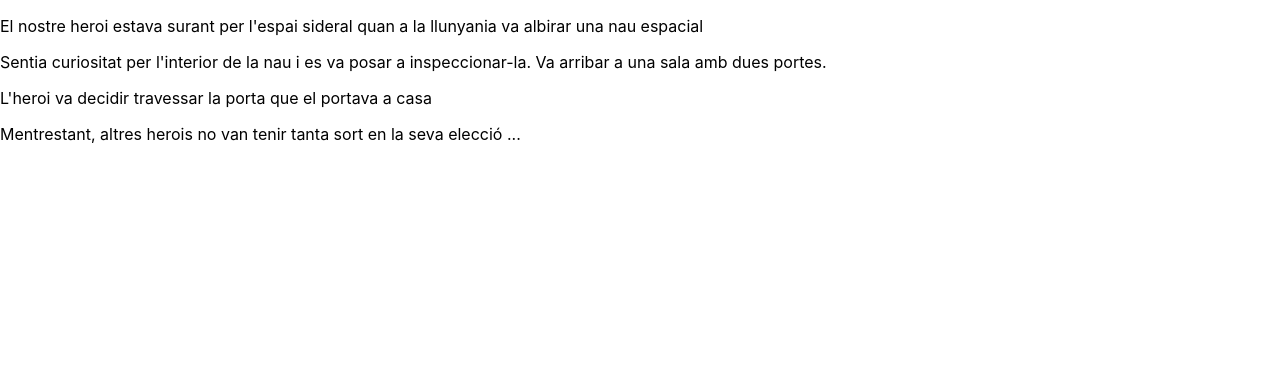
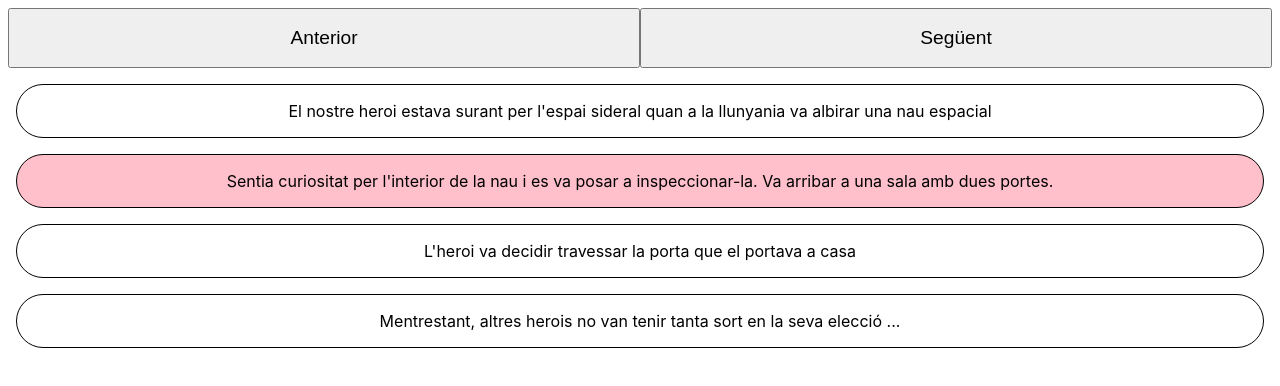
Before and after one commit to maricherni/front-end-sprint-6, a React (Create React App) app: page / in a window 1280 px wide. Shown: the top 386 px of the page. Built offline with nearby package versions, Linux system fonts and the light colour scheme.

Commit message:
Exercici4

```diff
--- a/package.json
+++ b/package.json
@@ -9,6 +9,7 @@
     "react": "^18.1.0",
     "react-dom": "^18.1.0",
     "react-scripts": "5.0.1",
+    "styled-components": "^5.3.5",
     "web-vitals": "^2.1.4"
   },
   "scripts": {
--- a/src/App.js
+++ b/src/App.js
@@ -1,18 +1,44 @@
-import logo from './logo.svg';
 import './App.css';
-import Escena from "./components/escena/Escena";
-import { textos } from './components/escena/Textos';
-
+import React from 'react';
+import {Escena, Boton} from "./components/escena/Escena";
+import {Textos} from './components/escena/Textos';
 
 function App() {
+  const [frases, setFrases] = React.useState(Textos)
+
+  const frasesHistoria = frases.map(frase => (
+    <div key={frase.text}>
+      <Escena
+        texto = {frase.text}
+        active = {frase.active}
+      />
+    </div>
+  ))
+
+ function isActivePrev(){
+    const activeIndex = frases.findIndex(frase => frase.active); //Buscar índice de frase activa
+        activeIndex === 0? frases[activeIndex].active = true : frases[activeIndex].active = false; // desactivar la frase actual, pero si está en primera posición se queda activada
+    const prevText = activeIndex === 0 ? frases[activeIndex]: frases[activeIndex-1];
+        prevText.active = true; // activar la frase anterior
+        console.log(frases[activeIndex], prevText)
+  }
+
+  const isActiveNext = ()=> {
+      const activeIndex = frases.findIndex(frase => frase.active);
+        activeIndex === frases.length-1? frases[activeIndex].active = true : frases[activeIndex].active = false; // desactivar la frase actual, pero si está en última posición se queda activada
+      const nextText = activeIndex === frases.length-1? frases[activeIndex]: frases[activeIndex+1];
+        nextText.active = true; // activar la frase siguiente
+        console.log(frases[activeIndex], nextText)
+  }
+
   return (
    <div>
-    <Escena frase = {textos[0]}/>
-    <Escena frase = {textos[1]}/>
-    <Escena frase = {textos[2]}/>
-    <Escena frase = {textos[3]}/>
-
-   </div>
+    <div className="buttons">
+      <button onClick={isActivePrev}><Boton textoBoton = 'Anterior'/></button>
+      <button onClick={isActiveNext}><Boton textoBoton = 'Següent'/></button>
+    </div>
+    <div>{frasesHistoria}</div>
+    </div>
 
   )
 };
--- a/src/components/escena/Escena.js
+++ b/src/components/escena/Escena.js
@@ -1,20 +1,15 @@
 import React from "react";
+import App from "../../App";
+import { BordesTexto, Botones, ActiveText} from './Styled';
 
+//Botones anterior & següent
+export const Boton = (props) =>
+  <Botones><div>{props.textoBoton}</div></Botones>
 
-const Escena = (props) => <div> <p>{props.frase}</p> </div>;
-
-export default Escena;
-
-
-/* Escena() {
-  const miConstante =
-  <div>
-    <p>El nostre heroi estava surant per l'espai sideral quan a la llunyania va albirar una nau espacial</p>
-  </div>;
-
+//Texto historia. Si la propiedad "active" es "true" se pondrá de color rosa y si es "false" se quedará blanco.
+export function Escena (props) {
+  const [active, setActive] = React.useState(props.active);
   return (
-    <div>
-      (miConstante)
-    </div>
-  );
-} */
+    active?<div> <ActiveText><p>{props.texto}</p></ActiveText></div> : <div><BordesTexto><p>{props.texto}</p></BordesTexto></div>
+  )
+  }
--- /dev/null
+++ b/src/components/escena/Styled.js
@@ -0,0 +1,22 @@
+import styled from "styled-components"; //para importar el módulo
+
+export const Botones = styled.div`
+    padding: 1rem 0 1rem 0;
+    text-align: center;
+    font-size: 1.2rem;
+`;
+
+export const BordesTexto = styled.div`
+    border: solid black 1px;
+    border-radius: 50px;
+    text-align: center;
+    margin: 1rem;
+`;
+
+export const ActiveText = styled.div`
+    border: solid black 1px;
+    border-radius: 50px;
+    text-align: center;
+    margin: 1rem;
+    background-color: pink;
+`;
--- a/src/components/escena/Textos.js
+++ b/src/components/escena/Textos.js
@@ -1,6 +1,27 @@
-export const textos = [
-    "El nostre heroi estava surant per l'espai sideral quan a la llunyania va albirar una nau espacial",
-    "Sentia curiositat per l'interior de la nau i es va posar a inspeccionar-la. Va arribar a una sala amb dues portes.",
-    "L'heroi va decidir travessar la porta que el portava a casa",
-    "Mentrestant, altres herois no van tenir tanta sort en la seva elecció ..."
+import { queryAllByPlaceholderText } from "@testing-library/react";
+
+export const Textos = [
+    {
+        text: " El nostre heroi estava surant per l'espai sideral quan a la llunyania va albirar una nau espacial",
+        active: false
+    },
+    {
+        text: "   Sentia curiositat per l'interior de la nau i es va posar a inspeccionar-la. Va arribar a una sala amb dues portes.",
+        active: true
+    },
+    {
+        text: " L'heroi va decidir travessar la porta que el portava a casa",
+        active: false
+    },
+    {
+        text: " Mentrestant, altres herois no van tenir tanta sort en la seva elecció ...",
+        active: false
+    }
 ];
+
+/* export const Textos = [
+    " El nostre heroi estava surant per l'espai sideral quan a la llunyania va albirar una nau espacial",
+    " Sentia curiositat per l'interior de la nau i es va posar a inspeccionar-la. Va arribar a una sala amb dues portes.",
+    " L'heroi va decidir travessar la porta que el portava a casa",
+    " Mentrestant, altres herois no van tenir tanta sort en la seva elecció ...",
+];  */
--- a/src/index.css
+++ b/src/index.css
@@ -6,6 +6,16 @@ body {
   -webkit-font-smoothing: antialiased;
   -moz-osx-font-smoothing: grayscale;
 }
+ .buttons{
+  display: grid;
+  grid-template-columns: 50% 50%;
+  justify-content: center;
+  margin: 0.5rem;
+ }
+
+ .isActive {
+  background-color: pink;
+ }
 
 code {
   font-family: source-code-pro, Menlo, Monaco, Consolas, 'Courier New',
```
Also changed, not shown: src/logo.svg (deleted), 1 other file (tests, documents, lock files or other folders).
